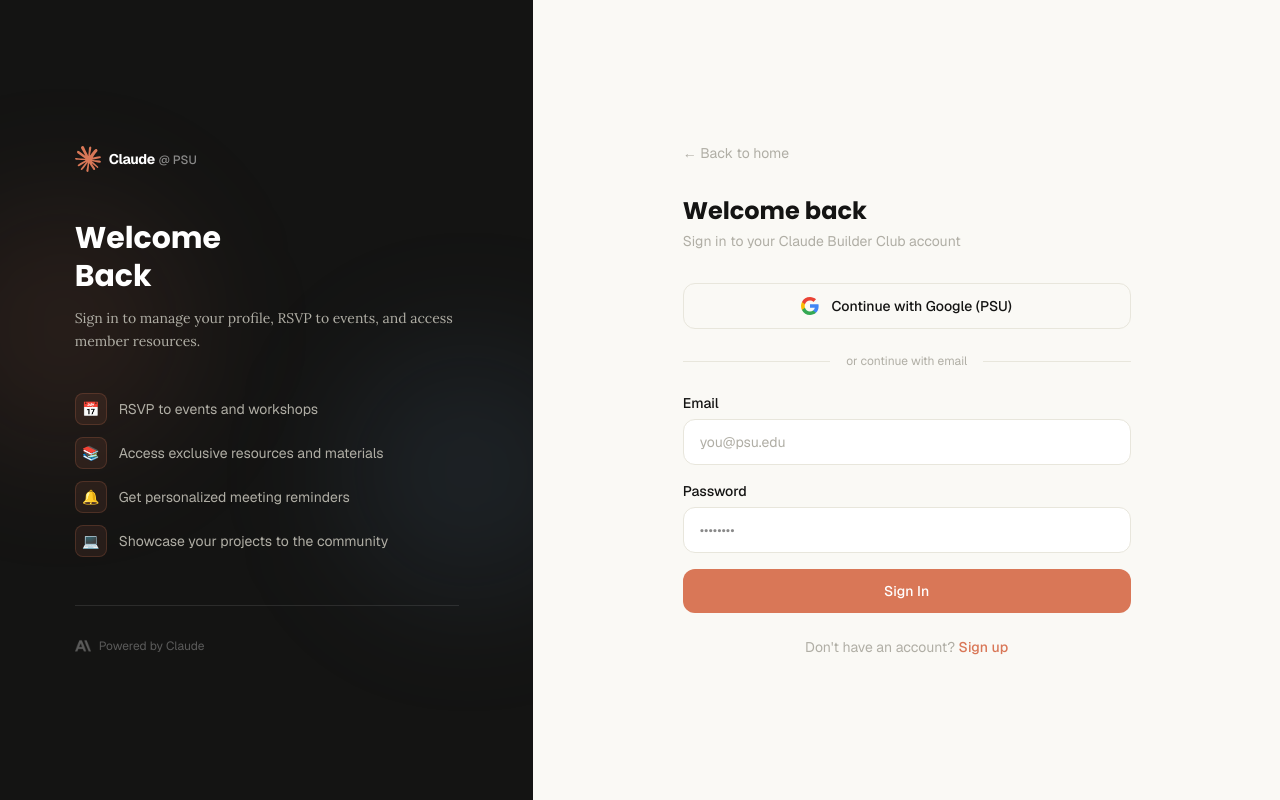
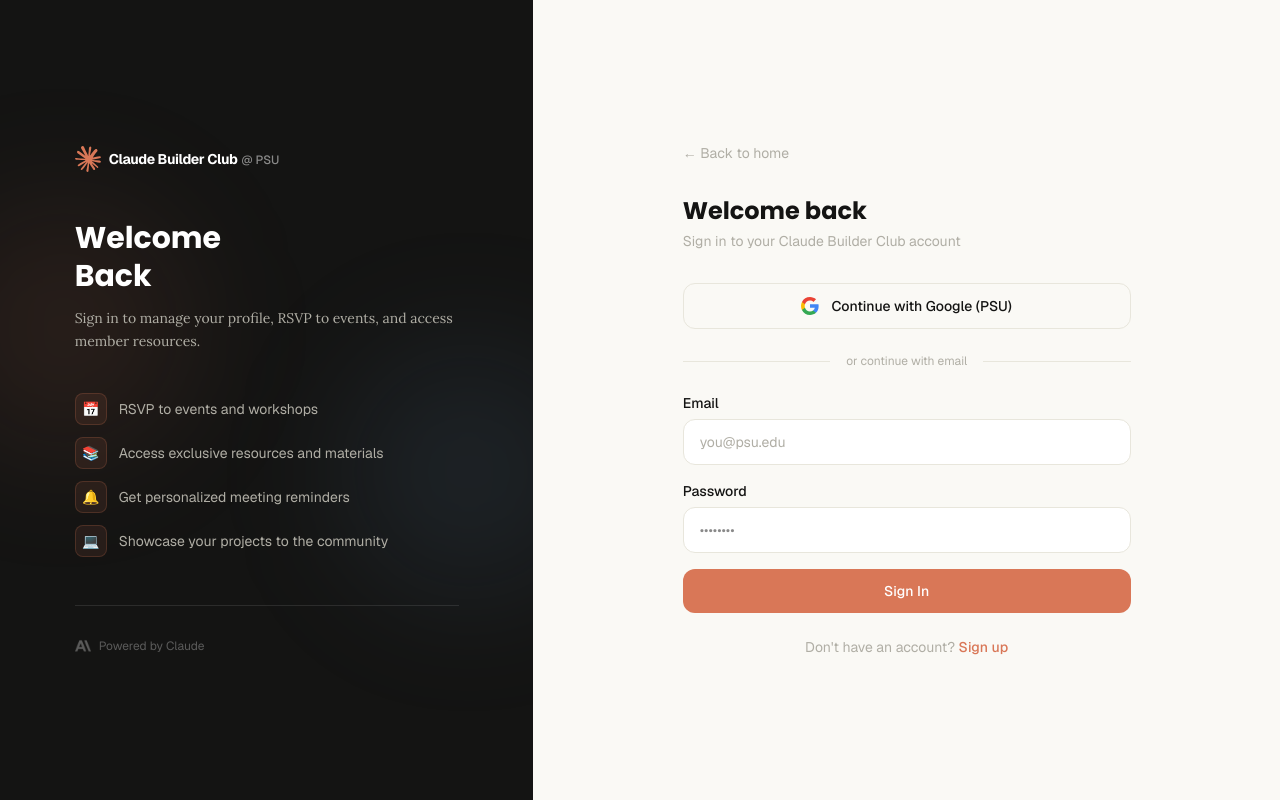
Before and after one commit to Claude-PSU/cbc-hub, a Next.js app: page /auth in a window 1280 px wide. Built offline with nearby package versions, Linux system fonts and the light colour scheme; no server answers.

Commit message:
Housekeeping

```diff
--- a/app/(app)/about/page.tsx
+++ b/app/(app)/about/page.tsx
@@ -124,7 +124,7 @@
         eyebrow="About the Club"
         heading={
           <>
-            Penn State&apos;s official
+            Penn State&apos;s
             <br />
             <span className="text-[#d97757]">AI builder community.</span>
           </>
--- a/app/(app)/dashboard/page.tsx
+++ b/app/(app)/dashboard/page.tsx
@@ -36,8 +36,9 @@
 
 function getHourGreeting(): string {
   const hour = new Date().getHours();
+  if (hour < 4) return "evening";
   if (hour < 12) return "morning";
-  if (hour < 17) return "afternoon";
+  if (hour < 18) return "afternoon";
   return "evening";
 }
 
--- a/components/ClubLogo.tsx
+++ b/components/ClubLogo.tsx
@@ -63,7 +63,7 @@
       {/* Wordmark */}
       <div className="flex flex-row gap-1 leading-none items-baseline">
         <span className={`font-bold tracking-tight ${s.label} ${labelColor}`}>
-          Claude
+          Claude Builder Club
         </span>
         <span className={`${s.sub} font-medium ${subColor}`}>@ PSU</span>
       </div>
```
